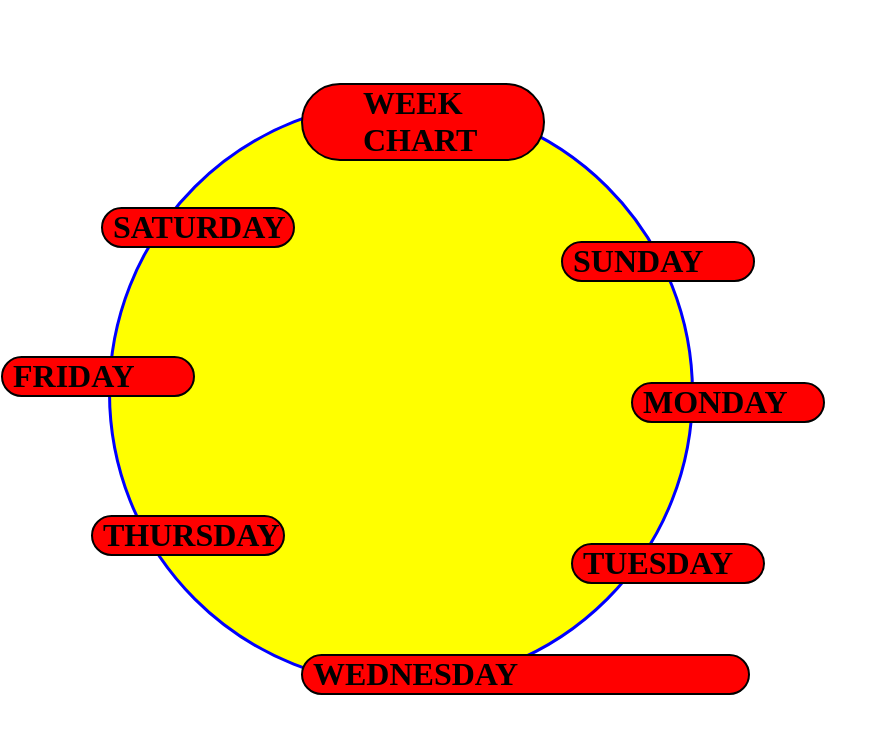
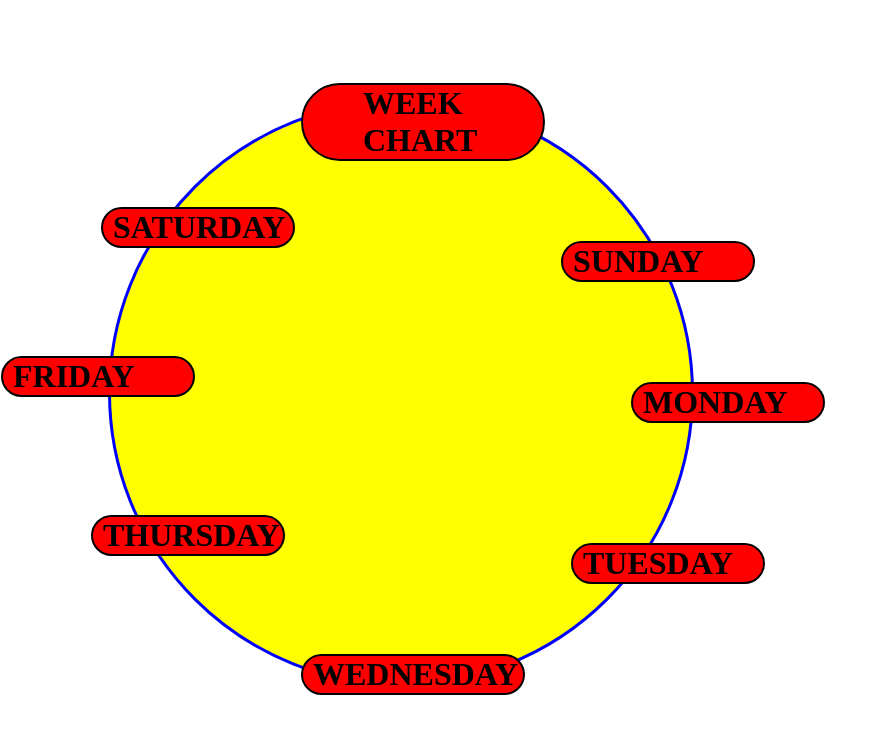
Before and after one commit to Bhargavidev123/boxmodel, a plain HTML site: page index.html in a window 1280 px wide. Shown: the whole page, without its empty margins (0-887 px from the left). Drawn offline with Linux system fonts and the light colour scheme.

Commit message:
boxmodel using css

```diff
--- a/index.html
+++ b/index.html
@@ -51,7 +51,7 @@
             margin-left:150px;
             margin-top:70px;
             margin-bottom:50px;
-            width: 34vw;
+            width: 210px;
 
         }
         .item6{
```
